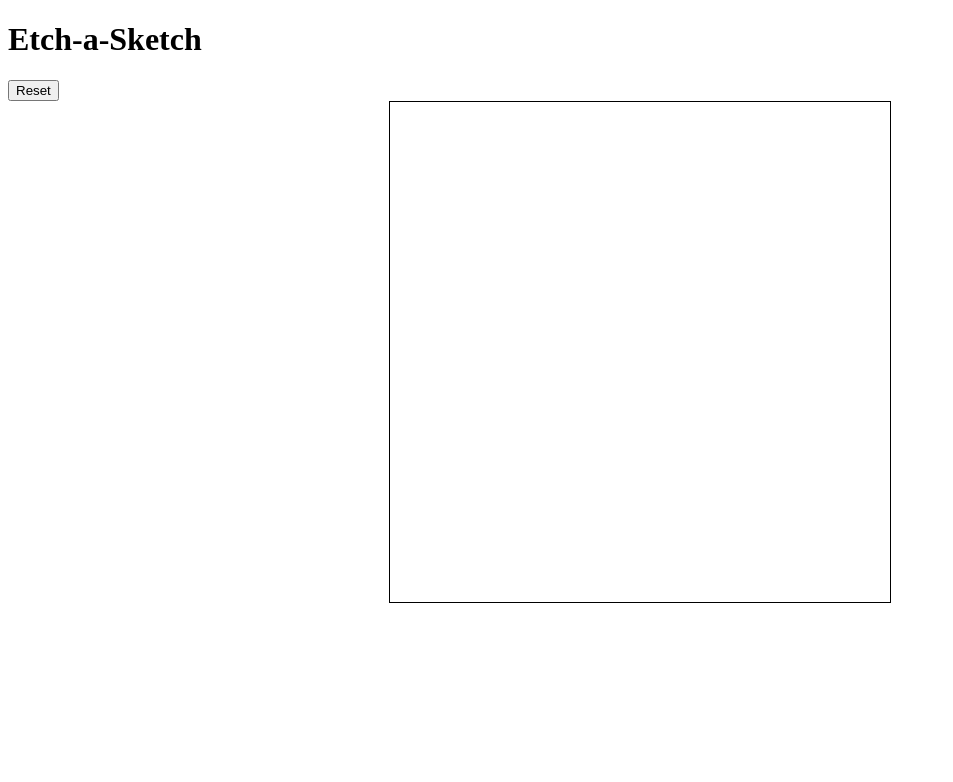
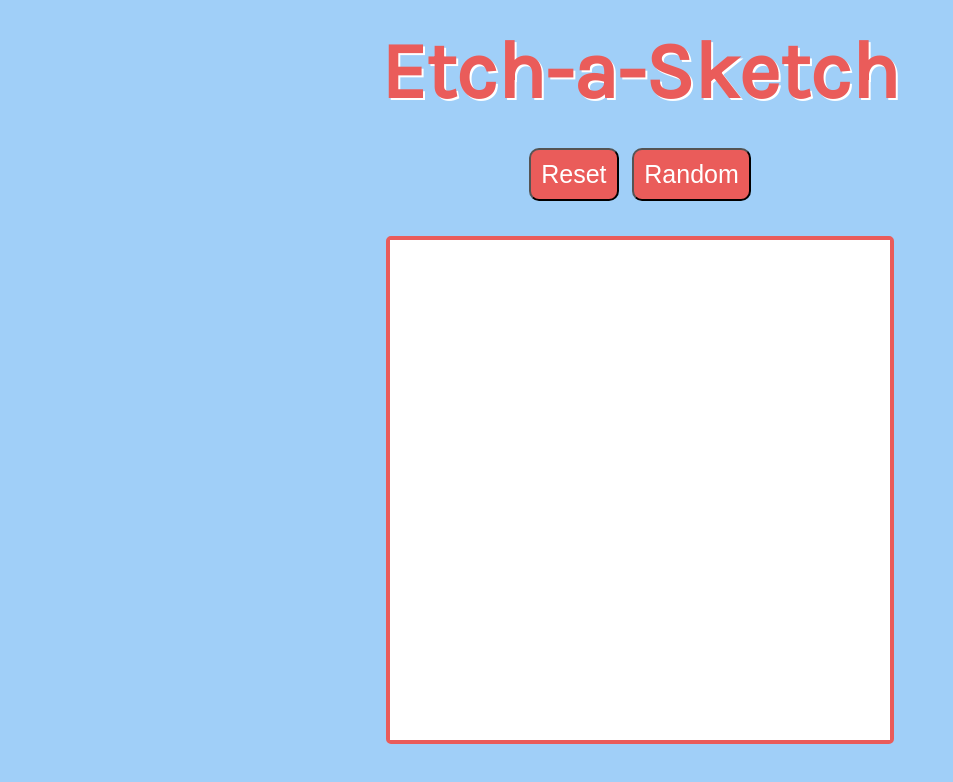
Before and after one commit to barrielake/etch-a-sketch, a plain HTML site: page index.html in a window 1280 px wide. Shown: the whole page, without its empty margins (0-953 px from the left). Drawn offline with Linux system fonts and the light colour scheme.

Commit message:
Update layout and color scheme

```diff
--- a/index.html
+++ b/index.html
@@ -4,11 +4,13 @@
 <head>
     <title>Etch-a-sketch</title>
     <link rel="stylesheet" type="text/css" href= "style.css">
+    <link href="https://fonts.googleapis.com/css?family=Karla&display=swap" rel="stylesheet">
 </head>
 <body>
     <h1>Etch-a-Sketch</h1>
 
     <button id="reset-button">Reset</button>
+    <button id="random-button">Random</button>
 
     <div id="grid-container"></div>
 
--- a/script.js
+++ b/script.js
@@ -4,6 +4,7 @@ function createGrid(number){
     container.setAttribute("style", `grid-template: repeat(${number}, 1fr) / repeat(${number}, 1fr);`)
     for (let i = 0; i < number*number; i++){
         let cell = document.createElement("div");
+        cell.classList.add("grid-cell");
         cell.addEventListener("mouseover", function(e) {
             changeColor(e.target);
         });
@@ -14,7 +15,7 @@ function createGrid(number){
 createGrid(16);
 
 function changeColor(targetCell){
-    targetCell.setAttribute("style", "background-color: black");
+    targetCell.setAttribute("style", "background-color: #ea5c5a");
 }
 
 const resetButton = document.querySelector("#reset-button");
--- a/style.css
+++ b/style.css
@@ -2,10 +2,34 @@
     display: grid;
     width: 500px;
     height: 500px;
-    border: 1px solid black;
-    margin: auto;
+    border: 4px solid #ea5c5a;
+    margin: 30px auto;
+    border-radius: 5px;
 }
 
-.grid-item{
+body{
+    font-family: "Karla", sans-serif;
+    text-align: center;
+    background-color: #a0cff8
+}
 
+h1{
+    font-size: 80px;
+    margin: 25px;
+    color: #ea5c5a;
+    text-shadow: 2px 2px white;
 }
+
+.grid-cell{
+    background-color: white;
+}
+
+button{
+    padding: 10px;
+    color: white;
+    font-size: 25px;
+    background-color: #ea5c5a;
+
+    margin: 5px;
+    border-radius: 10px;
+}
```
